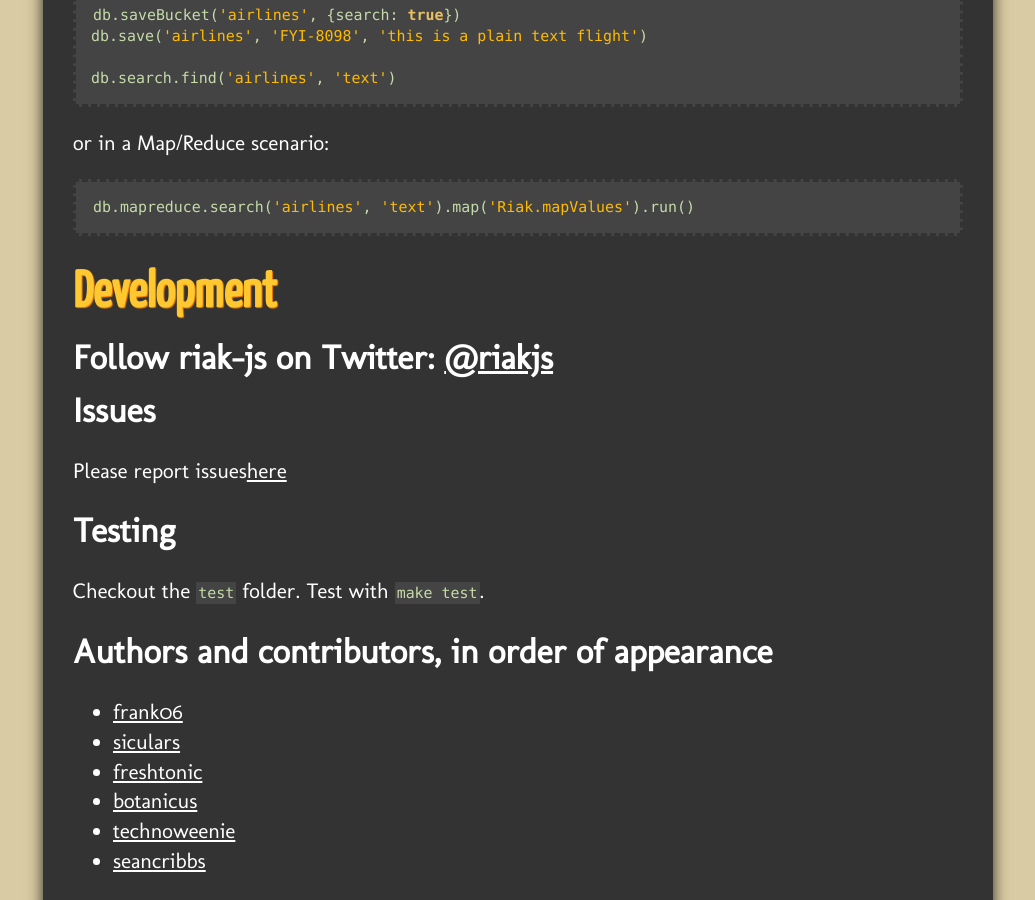
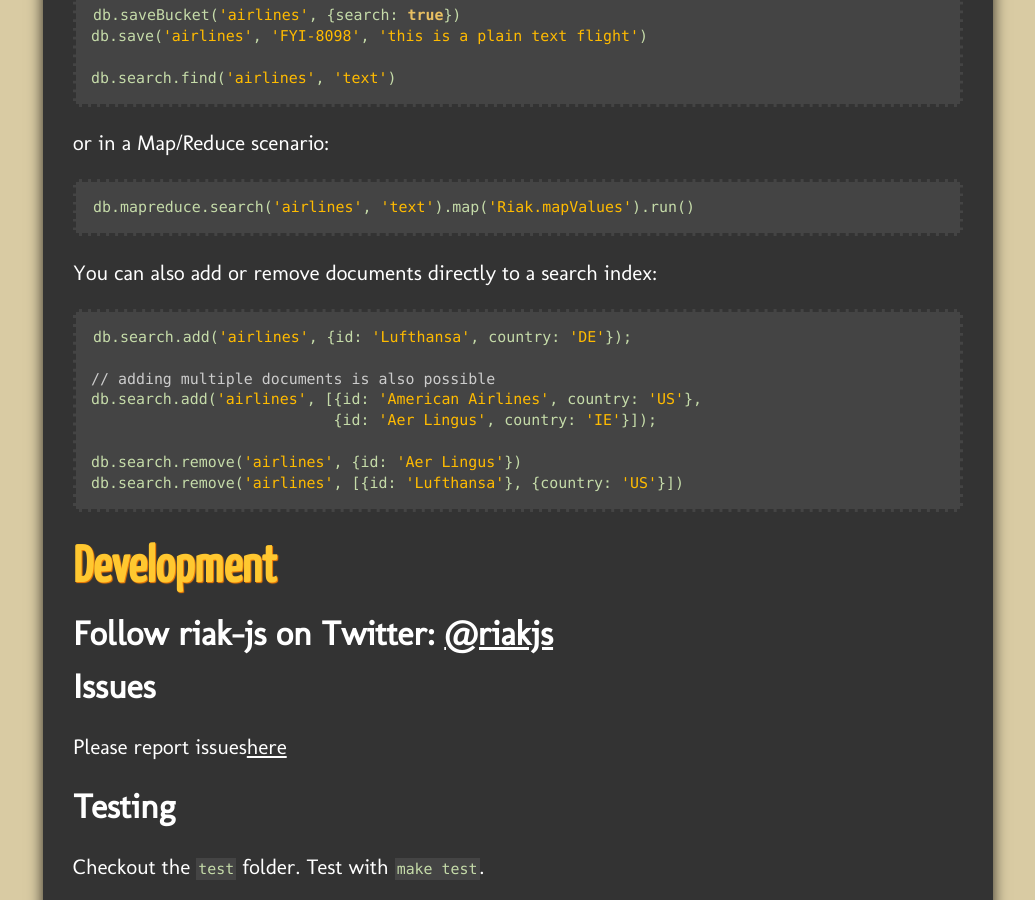
Before and after one commit to mostlyserious/riak-js, a Jekyll site: the page built from index.md, in a window 1280 px wide and 900 px high, scrolled down 8867 px. Shown: the whole window, without its empty margins (122-1157 px from the left). Built offline with Jekyll 4.4.1, drawn with Linux system fonts in a browser that asks for light colours.

Commit message:
More search examples.

```diff
--- a/index.md
+++ b/index.md
@@ -320,6 +320,17 @@
 
     db.mapreduce.search('airlines', 'text').map('Riak.mapValues').run()
 
+You can also add or remove documents directly to a search index:
+
+    db.search.add('airlines', {id: 'Lufthansa', country: 'DE'});
+
+    // adding multiple documents is also possible
+    db.search.add('airlines', [{id: 'American Airlines', country: 'US'},
+                               {id: 'Aer Lingus', country: 'IE'}]);
+
+    db.search.remove('airlines', {id: 'Aer Lingus'})
+    db.search.remove('airlines', [{id: 'Lufthansa'}, {country: 'US'}])
+
 ## Development
 
 ### Follow riak-js on Twitter: [@riakjs](http://twitter.com/riakjs)
```
